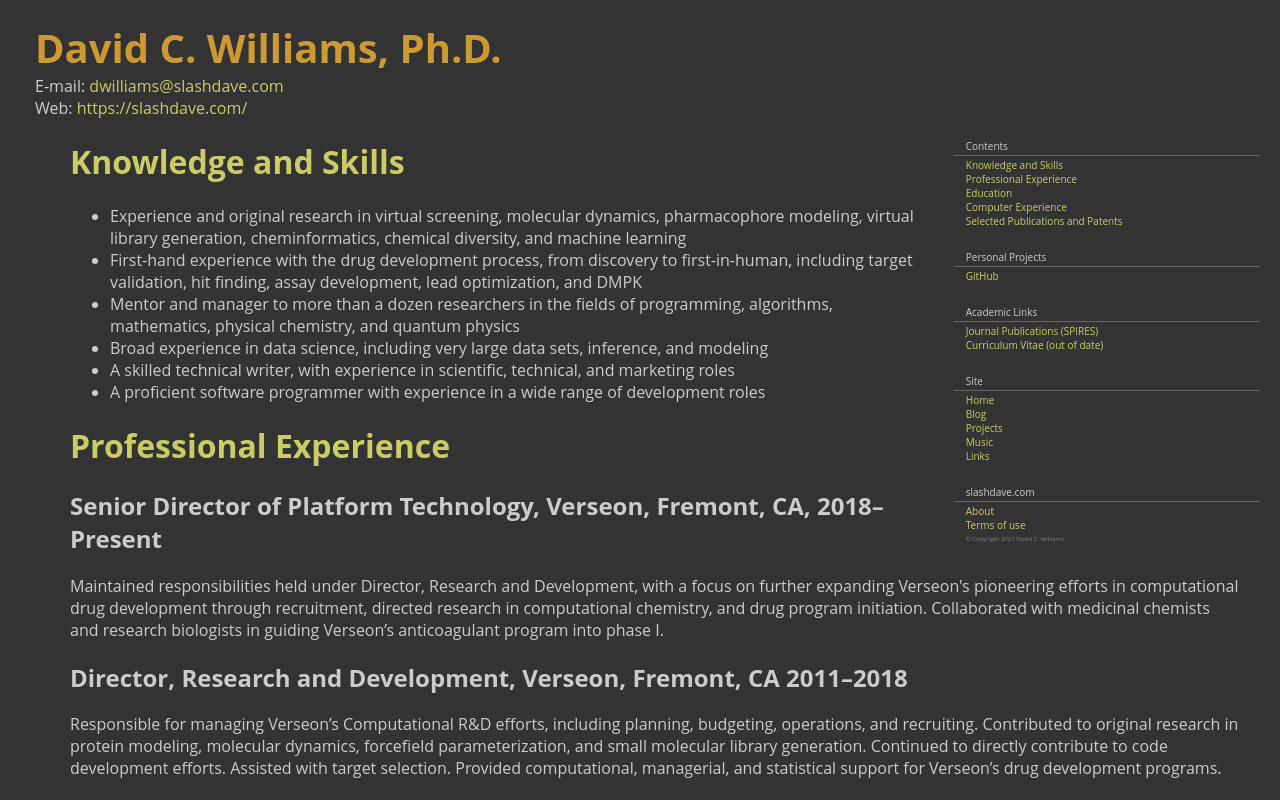
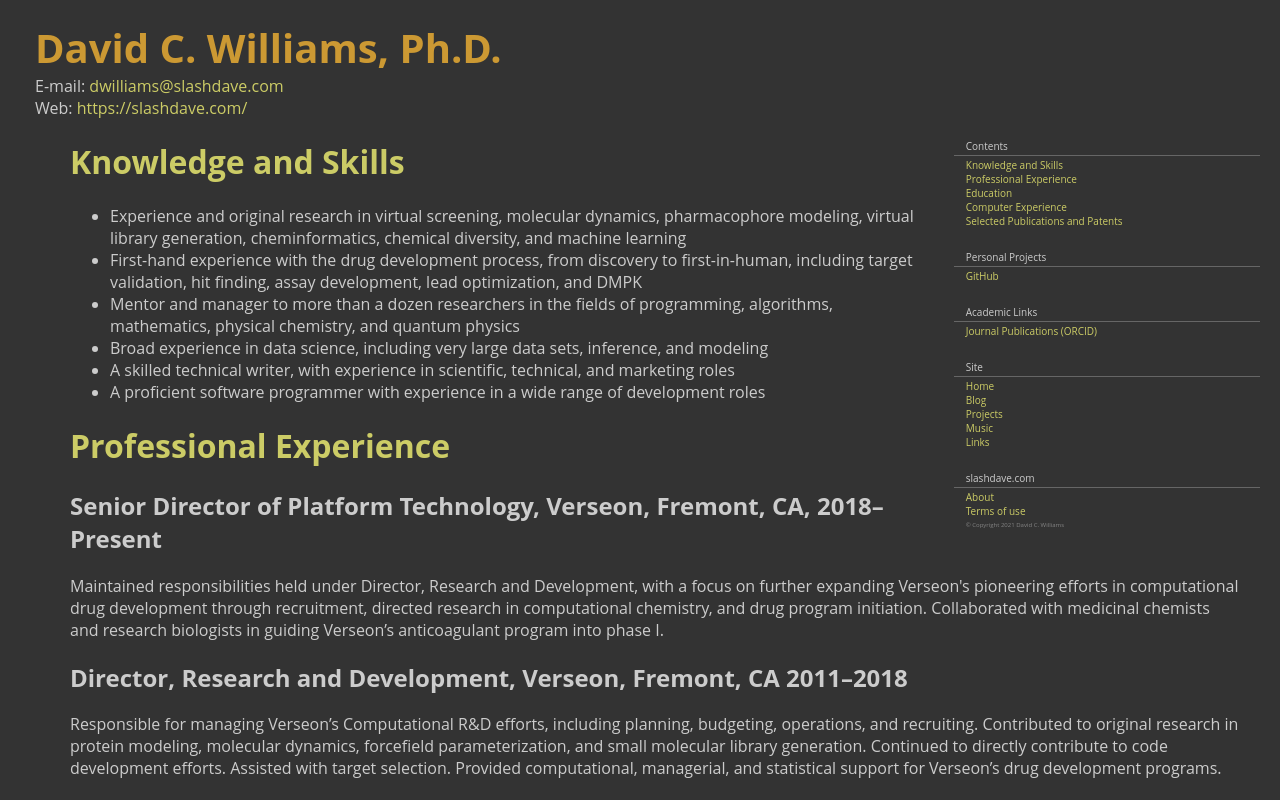
Before and after one commit to dwilliams-github/homepage, a React app in the folder client/: page /resume in a window 1280 px wide. Shown: the top 800 px of the page. Built offline with nearby package versions, Linux system fonts and the light colour scheme; the HTML template or start-up script is replaced by a standard one.

Commit message:
Update some old links

```diff
--- a/client/src/BlogCalendar.jsx
+++ b/client/src/BlogCalendar.jsx
@@ -94,7 +94,7 @@ function BlogCalendar(props) {
         .catch( err => {
             console.log(err.errmsg || err);
         });
-    }, [activeMonth, props.cat])
+    }, [activeMonth, props.cat]);
 
     //
     // Decide if a calendar element is active, based on whether
@@ -126,7 +126,7 @@ function BlogCalendar(props) {
                     Math.floor(m.year/10) == Math.floor(date.getFullYear()/10)
                 ));
         }
-    }, [active])
+    }, [active]);
 
     //
     // What happens if we click (an active) day
--- a/client/src/Music.jsx
+++ b/client/src/Music.jsx
@@ -1,4 +1,4 @@
-import React, { useState, useEffect } from 'react';
+import React, { useState, useEffect, useMemo } from 'react';
 import Banner from './Banner';
 import Side from './Side';
 import BeatLoader from 'react-spinners/BeatLoader';
@@ -22,7 +22,7 @@ function Music() {
         });
     }, []);
 
-    const sides = [
+    const sides = useMemo(() => {[
         {
             title: 'Contents',
             items: [
@@ -48,7 +48,7 @@ function Music() {
         {
             special: "about"
         }
-    ];
+    ]}, []);
 
     return (
         <div className="music content">
--- a/client/src/Projects.jsx
+++ b/client/src/Projects.jsx
@@ -37,8 +37,8 @@ function Projects() {
                 <a href="https://flyer.slashdave.com/" target="_blank">
                     Flyer
                 </a>,
-                <a href="http://scipp.ucsc.edu/" target="_blank">
-                    Santa Cruz Institute of Particle Physics
+                <a href="https://orcid.org/0000-0002-4123-9339" target="_blank">
+                    Research record (ORCID)
                 </a>
             ]
         },
@@ -215,7 +215,7 @@ function Projects() {
                 </p>
 
                 <div className="image-right">
-                    <iframe src="https://player.vimeo.com/video/379925448" width="380" height="200" frameBorder="0" allow="autoplay; fullscreen" allowFullScreen></iframe>
+                    <iframe src="https://player.vimeo.com/video/379925448" width="380" height="200" frameBorder="0" allow="fullscreen" allowFullScreen></iframe>
                 </div>
 
                 <p>
@@ -314,7 +314,8 @@ function Projects() {
 
                 <p>
                     The authorship of publications is a <Link to="projects/hepauthors" >complicated subject</Link>{' '}
-                    in high-energy physics (I am technically on the author list of some 400 or
+                    in high-energy physics (I am technically on the author list of some{' '}
+                    <a href="https://orcid.org/0000-0002-4123-9339">470</a> or
                     so peer-reviewed journal articles). The result is that you will need to trust
                     me when I say that I actually wrote the following papers. The style follows
                     the convention of the collaboration under which they were prepared, which
--- a/client/src/Resume.jsx
+++ b/client/src/Resume.jsx
@@ -27,13 +27,8 @@ function Resume() {
         {
             title: "Academic Links",
             items: [
-                <a href={"https://inspirehep.net/search?" + queryString.stringify({
-                    p: "FIND AUTHOR D C WILLIAMS AND (J PRLTA OR J PHRVA OR J PHLTA OR J ZEPYA OR J EPHJA OR J NUIMA)"
-                })} target="_blank">
-                    Journal Publications (SPIRES)
-                </a>,
-                <a href="/public/documents/cv.pdf" target="_blank">
-                    Curriculum Vitae (out of date)
+                <a href="https://orcid.org/0000-0002-4123-9339" target="_blank">
+                    Journal Publications (ORCID)
                 </a>
             ]
         },
```
